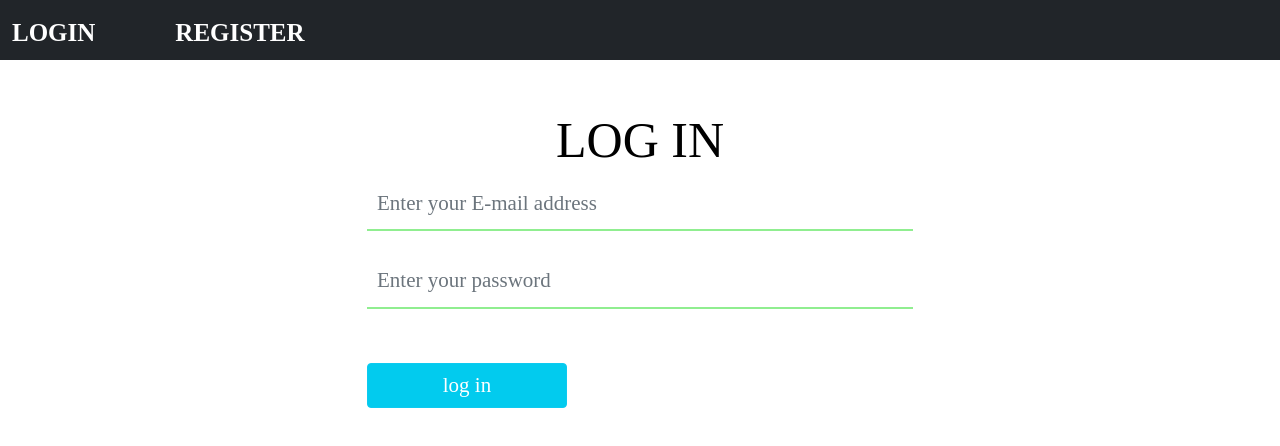
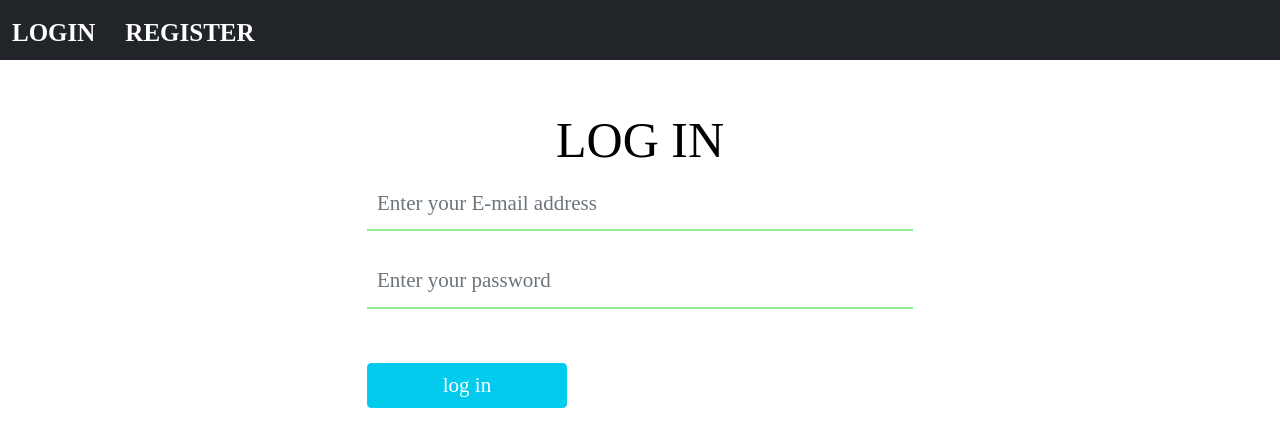
Before and after one commit to LahiruPrasad12/DELIVERY-MANAGMENT, a React (Create React App) app in the folder frontend/: page / in a window 1280 px wide. Shown: the top 446 px of the page. Built offline with nearby package versions, Linux system fonts and the light colour scheme; no server answers.

Commit message:
add another link to nav bar

```diff
--- a/frontend/src/components/layout/NavBar.js
+++ b/frontend/src/components/layout/NavBar.js
@@ -16,7 +16,8 @@ export default function NavBar() {
                     loggedIn != null && (<>
                         {/* <a class="nav-link active" aria-current="page" href="/logout">Logout</a> */}
                         <div className="navLinks">
-                            <Link to = "/" className="navLink">ADD-NEW-PRODUCT</Link>
+                            <Link to = "/" className="navLink">ADD-PRODUCT</Link>
+                            <Link to = "/view" className="navLink">VIEW-MY-PRODUCTS</Link>
                             <Link to = "/view" className="navLink">VIEW-ALL-PRODUCTS</Link>
                         </div>
 
--- a/frontend/src/components/layout/Navbar.css
+++ b/frontend/src/components/layout/Navbar.css
@@ -2,7 +2,7 @@
     font-size: 25px;
     font-weight: bold;
     text-decoration: none;
-    margin-right: 80px;
+    margin-right: 30px;
     margin-top: 6px;
     color: white;
 }
@@ -13,5 +13,5 @@
 }
 
 .navLinkLogout{
-    margin-left: 200px;
+    margin-left: 100px;
 }
```
